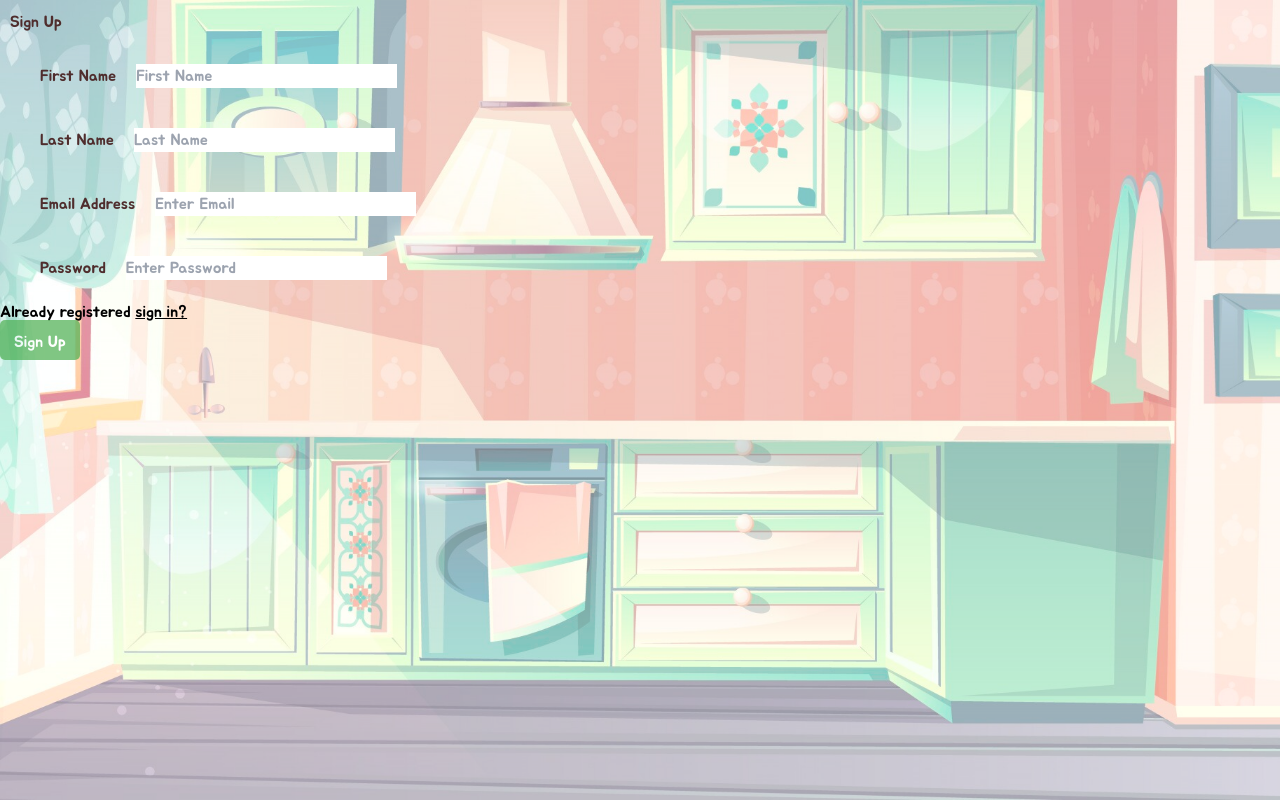
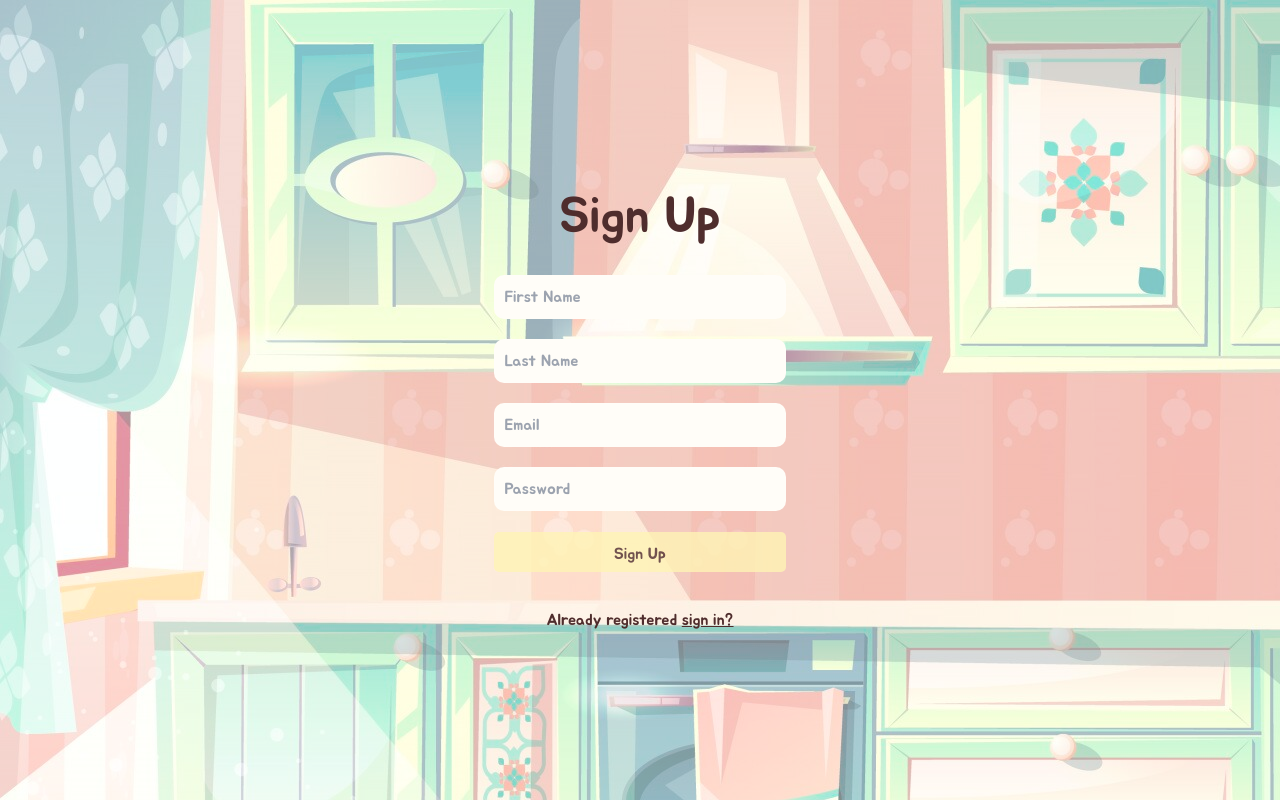
Before and after one commit to xuserena12/sunny-side-diaries, a React (Create React App) app in the folder frontend/: page / in a window 1280 px wide. Built offline with nearby package versions, Linux system fonts and the light colour scheme.

Commit message:
added styling for login and sign up

```diff
--- /dev/null
+++ b/frontend/src/Colours.css
@@ -0,0 +1,5 @@
+:root {
+    --brown: #4f2d2d;
+    --mellow: #FFF4B5;
+    --green: #21c589;
+}
--- a/frontend/src/components/Entry.css
+++ b/frontend/src/components/Entry.css
@@ -1,6 +1,5 @@
-:root {
-  --cream: #FFFDF8;
-}
+@import url('../Colours.css');
+
 .outer-entry {
   display: flex;
   justify-content: center;
--- a/frontend/src/components/Modal.css
+++ b/frontend/src/components/Modal.css
@@ -1,8 +1,4 @@
-:root {
-    --brown: #4f2d2d;
-    --mellow: #FFF4B5;
-    --green: #21c589;
-}
+@import url('../Colours.css');
 
 .modal-content {
     background-color: var(--mellow);
--- a/frontend/src/components/Navbar.css
+++ b/frontend/src/components/Navbar.css
@@ -1,8 +1,4 @@
-
-:root {
-    --brown: #4f2d2d;
-    --mellow: #FFF4B5;
-}
+@import url('../Colours.css');
 
 nav {
     position: fixed;
--- a/frontend/src/components/Sign.css
+++ b/frontend/src/components/Sign.css
@@ -1,30 +1,74 @@
+@import url('../Colours.css');
 
-.btn-primary {
-    background-color: #4CAF50;
-    color: white;
+.overall .btn-primary {
+    background-color: var(--mellow);
+    color: var(--brown);
     padding: 10px;
     border-radius: 5px;
-    top: 40%;
-    left: 0;
-    width: 80px;
+    width: 80%;
     height: 40px;
     cursor: pointer;
+    opacity: 0.8;
+    display: inline-block;
+    margin-top: 3%;
+}
+
+.overall .btn-primary:hover{
+    opacity: 1;
+    cursor: pointer;
+    box-shadow: 0 12px 16px 0 rgba(0,0,0,0.24), 0 10px 50px 0 rgba(0,0,0,0.19);
 }
 
 h3 {
     padding: 10px;
     color: var(--brown);
+    font-size: 50px;
+    text-align: center;
 }
 
 label {
-    padding: 20px 20px;
     color: var(--brown);
 }
 
-.fillbox {
-    padding: 20px;
+.background {
+    height: 100vh;
 }
 
-.error-message {
+.overall {
+    display: block;
+    position: relative;
+    height: 60%;
+    width: 30%;
+    top: 50%;
+    left: 50%;
+    transform: translate(-50%, -50%);
+    padding: 10px;
+    align-items: center;
+    text-align: center;
+}
+
+.overall .error-message {
     color: red;
 }
+
+.fillbox {
+    padding: 10px 0px;
+    color: var(--brown);
+}
+
+.overall input {
+    padding: 10px;
+    border-radius: 10px;
+    width: 80%;
+    background-color: var(--cream);
+}
+
+.overall .forgot-password {
+    color: var(--brown);
+    text-align: center;
+    margin-top: 10%;
+}
+
+p {
+    color: var(--brown);
+}
--- a/frontend/src/components/Signin.js
+++ b/frontend/src/components/Signin.js
@@ -2,14 +2,13 @@ import React from 'react';
 import './Sign.css';
 const Signin = () => {
     return (
-        <form className="bg-main bg-cover h-screen w-screen justify-center items-center">
+        <form className="bg-main background">
+            <div className="overall">
         <h3>Sign In</h3>
         <div className="fillbox">
-            <label>Email</label>
             <input type="email" className="form-control" placeholder="Enter Email"></input>
         </div>
         <div className="fillbox">
-            <label>Password</label>
             <input type="password" className="form-control" placeholder="Enter Password"></input>
         </div>
         <div className="d-grid">
@@ -20,6 +19,7 @@ const Signin = () => {
         <p className="forgot-password underline">
           Forgot <a href="#">password?</a>
         </p>
+        </div>
       </form>
     )
 };
--- a/frontend/src/components/Signup.js
+++ b/frontend/src/components/Signup.js
@@ -43,10 +43,10 @@ const Signup = () => {
     };
 
     return (
-        <form onSubmit={handleSubmit} className="bg-main bg-cover h-screen w-screen justify-center items-center">
+        <form onSubmit={handleSubmit} className="bg-main background">
+            <div className='overall'>
             <h3>Sign Up</h3>
             <div className="fillbox">
-                <label>First Name</label>
                 <input
                     type="text"
                     placeholder="First Name"
@@ -58,7 +58,6 @@ const Signup = () => {
                 />
             </div>
             <div className="fillbox">
-                <label>Last Name</label>
                 <input
                     type="text"
                     placeholder="Last Name"
@@ -69,10 +68,9 @@ const Signup = () => {
                     className="form-control"/>
             </div>
             <div className="fillbox">
-                <label>Email Address</label>
                 <input
                     type="email"
-                    placeholder="Enter Email"
+                    placeholder="Email"
                     name='email'
                     onChange={handleChange}
                     value = {data.email}
@@ -81,10 +79,9 @@ const Signup = () => {
                 />
             </div>
             <div className="fillbox">
-                <label>Password</label>
                 <input
                     type="password"
-                    placeholder="Enter Password"
+                    placeholder="Password"
                     name='password'
                     onChange={handleChange}
                     value = {data.password}
@@ -102,6 +99,7 @@ const Signup = () => {
             </p>
             {success && <p className="success-message">{success}</p>}
             {error && <p className="error-message">{error}</p>}
+            </div>
         </form>
     )
 }
--- a/frontend/src/pages/Journal.css
+++ b/frontend/src/pages/Journal.css
@@ -33,7 +33,7 @@
   cursor: text;
 }
 
- button {
+ .outer-journal button {
   background-color: #21c589;
   border: none;
   color: white;
@@ -50,13 +50,13 @@
   opacity: 0.7;
 }
 
-button:hover {
+.outer-journal button:hover {
   opacity: 1;
   cursor: pointer;
   box-shadow: 0 12px 16px 0 rgba(0,0,0,0.24), 0 10px 50px 0 rgba(0,0,0,0.19);
 }
 
-button[disabled] {
+.outer-journal button[disabled] {
   cursor: not-allowed;
   opacity: 0.7;
   box-shadow: 0 0px 0px 0 rgba(0,0,0,0.24), 0 10px 50px 0 rgba(0,0,0,0.19);
```
